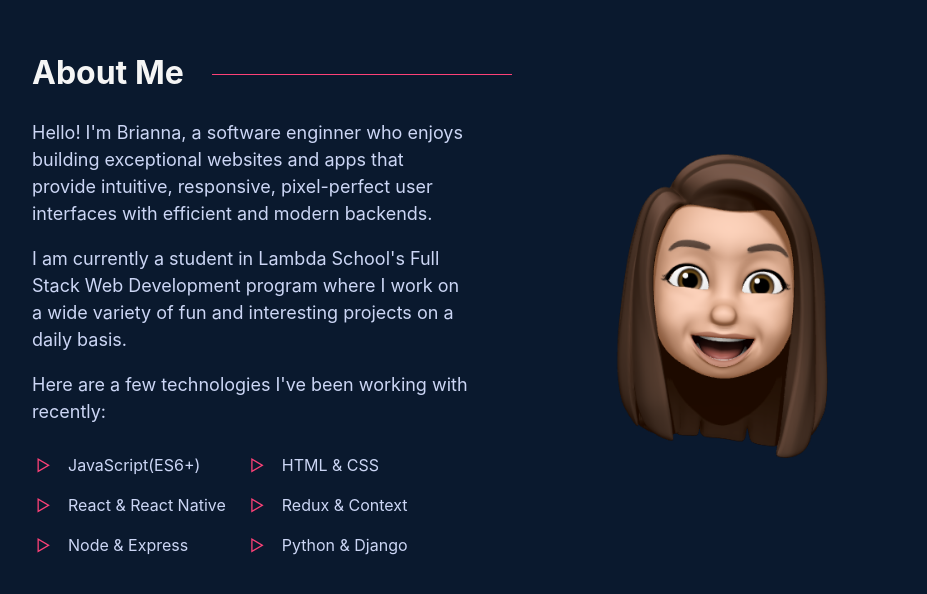
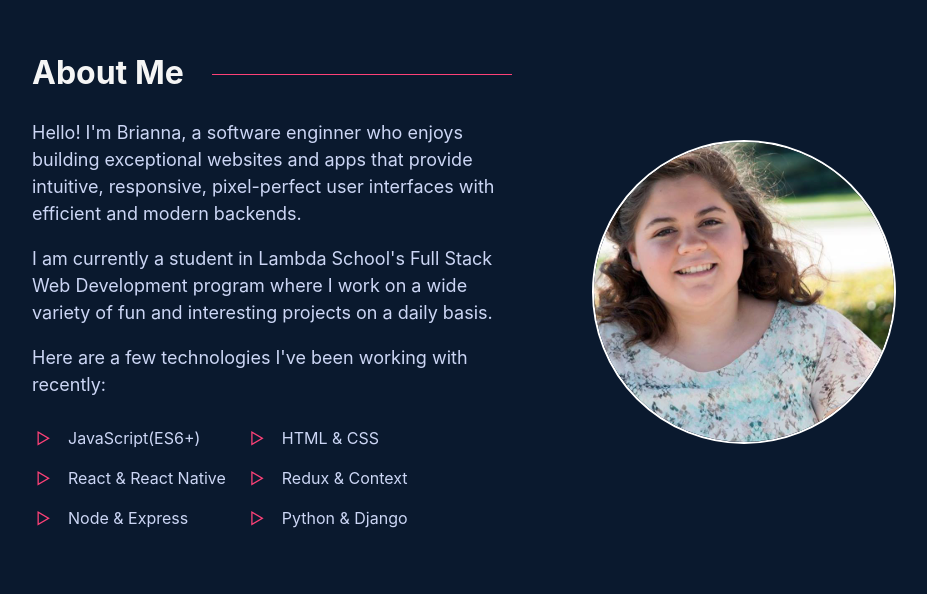
Before and after one commit to briannaworkman/portfolio, a React (Create React App) app: page / in a window 1280 px wide. Shown: the part 996-1590 px from the top of the page, without its empty margins (176-1103 px from the left). Built offline with nearby package versions, Linux system fonts and the light colour scheme.

Commit message:
changes profile picture and styling

```diff
--- a/src/assets/styles/about.css
+++ b/src/assets/styles/about.css
@@ -52,12 +52,14 @@
 .profile-picture {
   display: flex;
   justify-content: flex-end;
-  margin-top: 4rem;
+  margin-top: 6rem;
 }
 
 .profile-picture img {
-  height: 350px;
-  width: 350px;
+  height: 300px;
+  width: 300px;
+  border-radius: 50%;
+  border: 2px solid white;
 }
 
 @media screen and (max-width: 800px) {
--- a/src/assets/styles/projects.css
+++ b/src/assets/styles/projects.css
@@ -140,6 +140,18 @@
     margin: 0 auto;
     padding: 0rem;
   }
+
+  .project h2 {
+    font-size: 32px;
+    color: #f5f5f5;
+    line-height: 0.1;
+    display: inline-block;
+  }
+
+  .project h2:after {
+    width: 100px;
+    margin-left: 100%;
+  }
 }
 
 @media screen and (max-width: 400px) {
```
Also changed, not shown: src/assets/images/profile.png.
